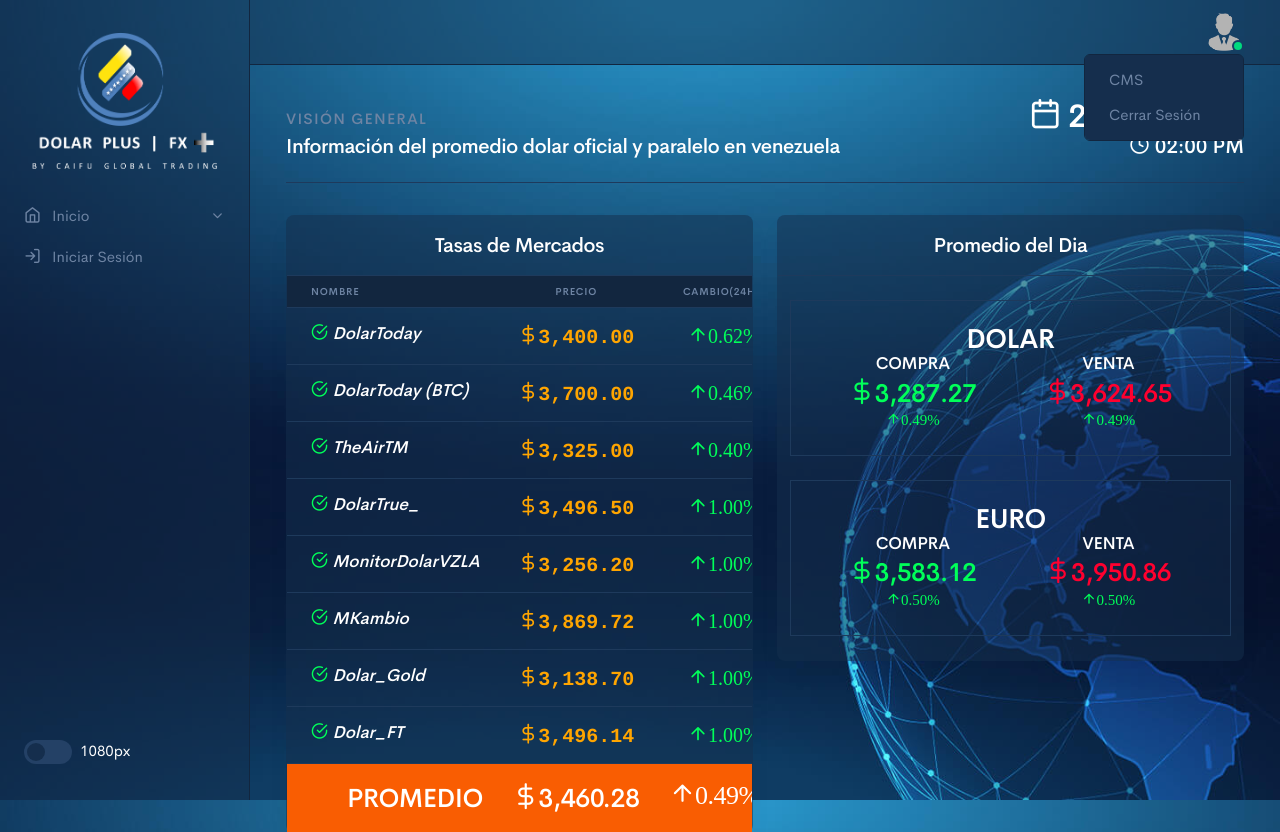
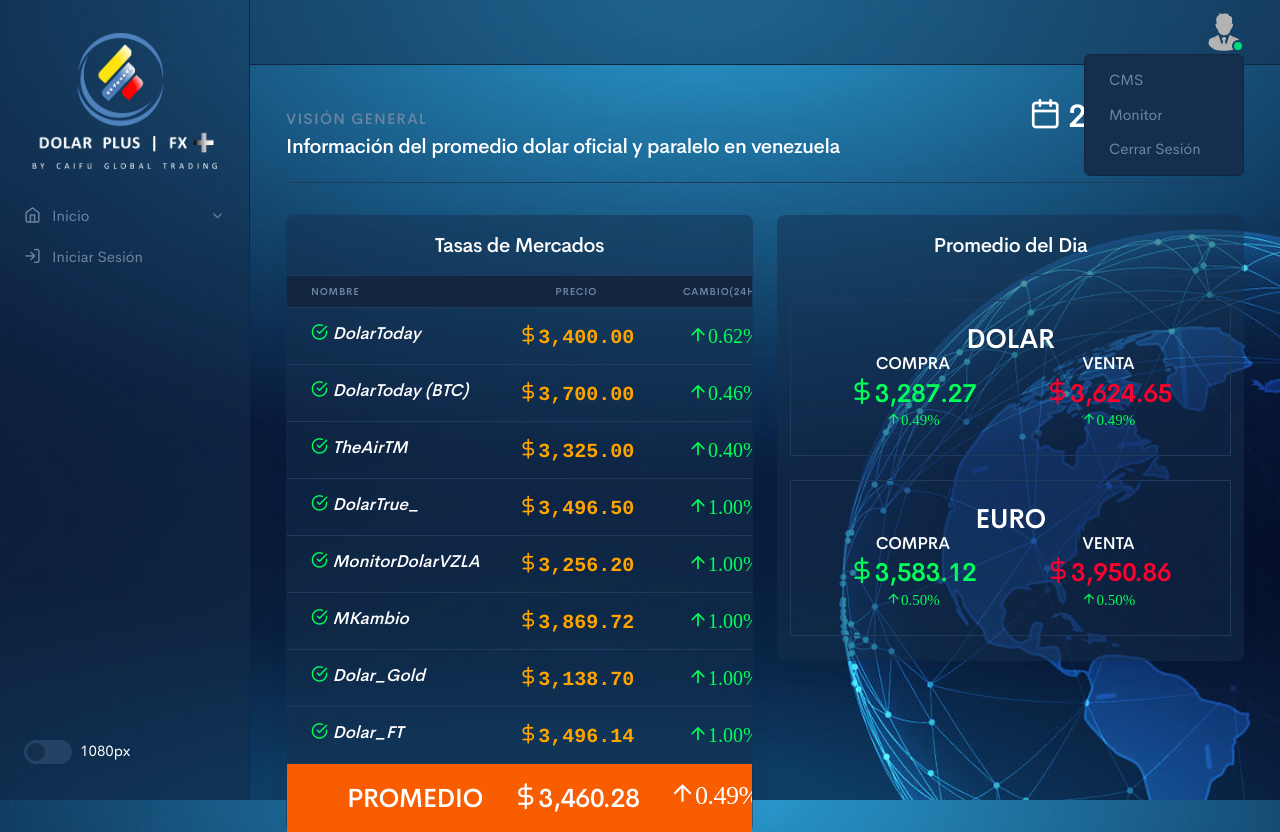
Before and after one commit to jesusvelasquezoficial/MercadoPlus, a PHP site: page /index.php in a window 1280 px wide, after a click that opens the changed part. Shown: the top 832 px of the page. Run offline with PHP 8.4, Linux system fonts and the light colour scheme; a user stored in the database is signed in; data comes from the database, SQL or seed files in the repository; some libraries are stand-ins or nearby versions; some web fonts are replaced.

Commit message:
Add redireccionamiento a Monitor

```diff
--- a/components/navbar/menu.php
+++ b/components/navbar/menu.php
@@ -13,6 +13,7 @@
   <!-- Menu -->
   <div class="dropdown-menu dropdown-menu-right">
     <a href="cms.php" class="dropdown-item">CMS</a>
+    <a href="monitor.php" class="dropdown-item">Monitor</a>
     <a href="login.php" class="dropdown-item">Cerrar Sesión</a>
   </div>
 </div>
```
